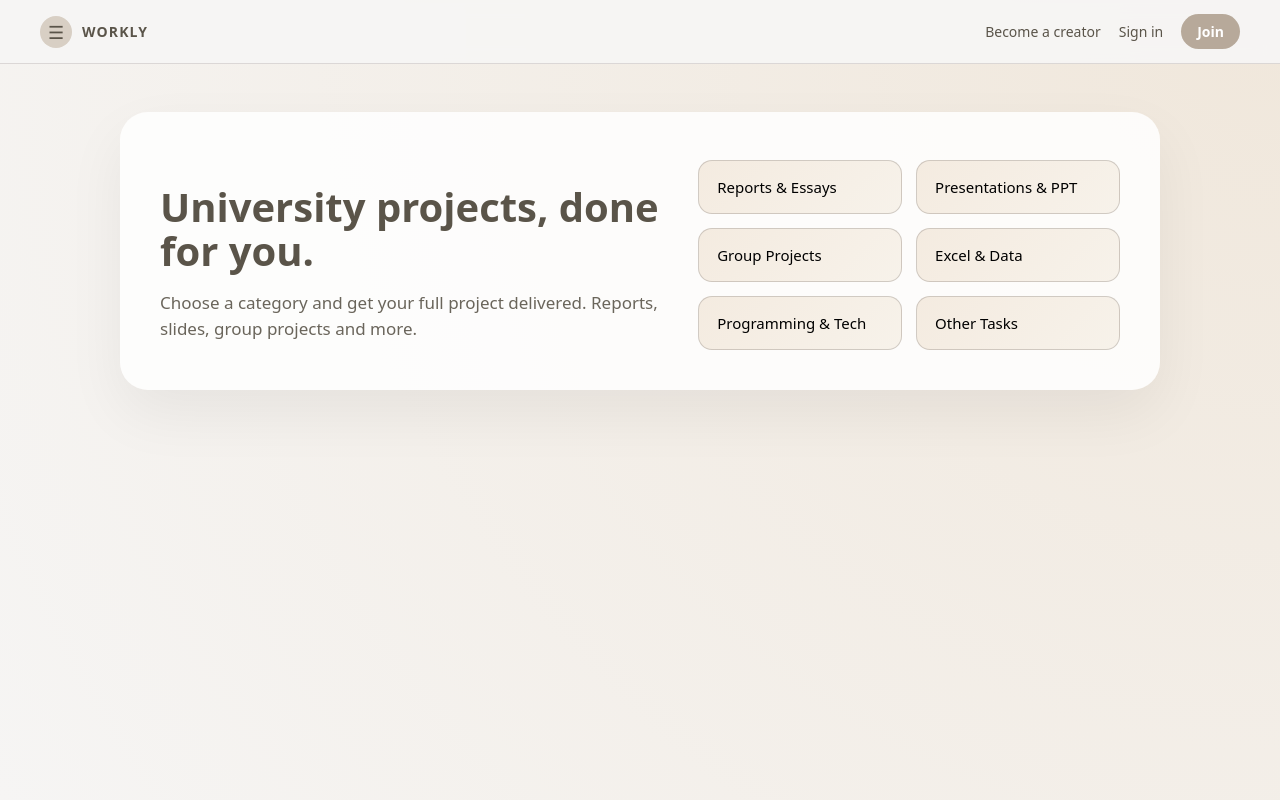
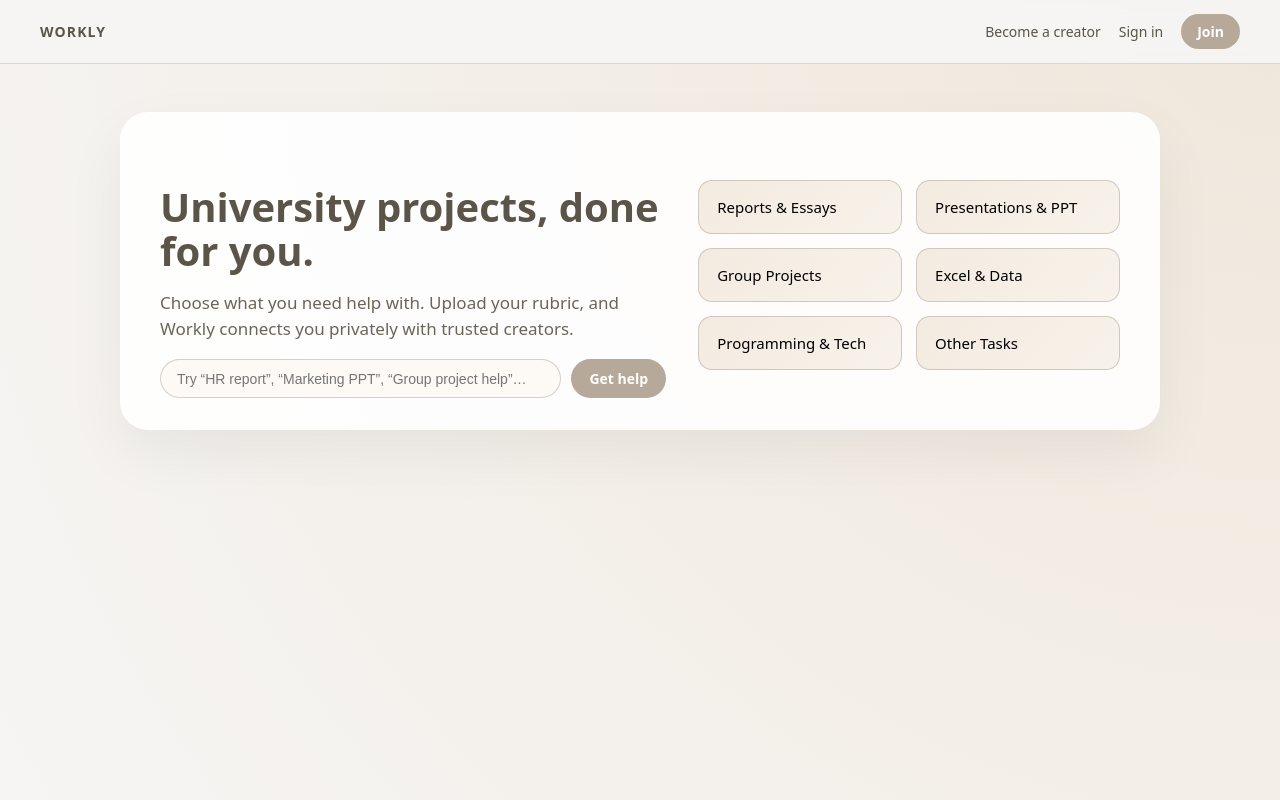
Before and after one commit to SEBRAHEIM/workly-landing, a Next.js app: page / in a window 1280 px wide. Built offline with nearby package versions, Linux system fonts and the light colour scheme.

Commit message:
Build mobile-first adaptive landing page for Workly

```diff
--- a/pages/index.js
+++ b/pages/index.js
@@ -1,96 +1,122 @@
 import Head from "next/head";
 import { useState } from "react";
 
+const CATEGORIES = [
+  "Reports & Essays",
+  "Presentations & PPT",
+  "Group Projects",
+  "Excel & Data",
+  "Programming & Tech",
+  "Other Tasks",
+];
+
 export default function HomePage() {
-  const [menuOpen, setMenuOpen] = useState(false);
+  const [mobileMenuOpen, setMobileMenuOpen] = useState(false);
 
   return (
-    <div className="home-root">
+    <div className="wl-root">
       <Head>
         <title>Workly – University projects, done for you.</title>
         <meta
           name="description"
-          content="Upload your university work, choose a category, and let trusted creators handle the full project."
+          content="Upload your university work, choose a category, and let trusted creators deliver the full project."
         />
       </Head>
 
-      <header className="home-header">
-        <div className="home-header-left">
+      {/* HEADER */}
+      <header className="wl-header">
+        <div className="wl-header-left">
           <button
-            className="home-hamburger"
-            onClick={() => setMenuOpen(!menuOpen)}
+            className="wl-hamburger wl-only-mobile"
+            onClick={() => setMobileMenuOpen(!mobileMenuOpen)}
             aria-label="Open menu"
           >
             ☰
           </button>
-          <span className="home-logo">Workly</span>
+          <span className="wl-logo">Workly</span>
         </div>
 
-        <nav className="home-nav-actions">
-          <a href="/become-creator" className="home-nav-link">
+        <nav className="wl-header-right">
+          <a href="/become-creator" className="wl-nav-link">
             Become a creator
           </a>
-          <a href="/login" className="home-nav-link">
+          <a href="/login" className="wl-nav-link">
             Sign in
           </a>
-          <a href="/signup" className="home-nav-cta">
+          <a href="/signup" className="wl-nav-cta">
             Join
           </a>
         </nav>
       </header>
 
-      {menuOpen && (
-        <aside className="home-sidepanel">
-          <div className="home-sidepanel-inner">
-            <p className="home-side-label">General</p>
-            <a href="/" className="home-side-item">
+      {/* MOBILE SIDE PANEL */}
+      {mobileMenuOpen && (
+        <aside className="wl-sidepanel wl-only-mobile">
+          <div className="wl-sidepanel-inner">
+            <p className="wl-side-label">General</p>
+            <a href="/" className="wl-side-item">
               Home
             </a>
-            <a href="#" className="home-side-item">
+            <a href="#" className="wl-side-item">
               Languages
             </a>
-            <a href="#" className="home-side-item">
+            <a href="#" className="wl-side-item">
               AED
             </a>
           </div>
         </aside>
       )}
 
-      <main className="home-main">
-        {/* Desktop layout */}
-        <section className="home-hero home-desktop">
-          <div className="home-hero-text">
+      {/* MAIN */}
+      <main className="wl-main">
+        {/* DESKTOP LAYOUT */}
+        <section className="wl-desktop-layout">
+          <div className="wl-hero-text">
             <h1>University projects, done for you.</h1>
             <p>
-              Choose a category and get your full project delivered. Reports,
-              slides, group projects and more.
+              Choose what you need help with. Upload your rubric, and Workly
+              connects you privately with trusted creators.
             </p>
+
+            <div className="wl-search-block">
+              <input
+                className="wl-search-input"
+                placeholder="Try “HR report”, “Marketing PPT”, “Group project help”…"
+              />
+              <button className="wl-search-btn">Get help</button>
+            </div>
           </div>
 
-          <div className="home-hero-cards">
-            <button className="home-cat-card">Reports &amp; Essays</button>
-            <button className="home-cat-card">Presentations &amp; PPT</button>
-            <button className="home-cat-card">Group Projects</button>
-            <button className="home-cat-card">Excel &amp; Data</button>
-            <button className="home-cat-card">Programming &amp; Tech</button>
-            <button className="home-cat-card">Other Tasks</button>
+          <div className="wl-hero-categories">
+            {CATEGORIES.map((cat) => (
+              <button key={cat} className="wl-cat-card" type="button">
+                {cat}
+              </button>
+            ))}
           </div>
         </section>
 
-        {/* Mobile layout */}
-        <section className="home-hero home-mobile">
-          <h2 className="home-mobile-title">We’ll take it from here.</h2>
-          <p className="home-mobile-sub">
+        {/* MOBILE LAYOUT */}
+        <section className="wl-mobile-layout">
+          <h2 className="wl-mobile-title">We’ll take it from here.</h2>
+          <p className="wl-mobile-sub">
             Tap what you need help with and we’ll match you with creators.
           </p>
 
-          <div className="home-mobile-chips">
-            <button className="home-chip">Reports &amp; Essays</button>
-            <button className="home-chip">Presentations &amp; PPT</button>
-            <button className="home-chip">Group Projects</button>
-            <button className="home-chip">Excel &amp; Data</button>
-            <button className="home-chip">Programming &amp; Tech</button>
-            <button className="home-chip">Other Tasks</button>
+          <div className="wl-search-block wl-mobile-search">
+            <input
+              className="wl-search-input"
+              placeholder="What do you need help with?"
+            />
+            <button className="wl-search-btn">Start</button>
+          </div>
+
+          <div className="wl-mobile-chips">
+            {CATEGORIES.map((cat) => (
+              <button key={cat} className="wl-chip" type="button">
+                {cat}
+              </button>
+            ))}
           </div>
         </section>
       </main>
--- a/styles/globals.css
+++ b/styles/globals.css
@@ -2109,3 +2109,285 @@ button {
     display: none;
   }
 }
+
+/* === Workly Sandstone landing === */
+
+:root {
+  --sand-1: #F6F5F4;
+  --sand-2: #D8CFC4;
+  --sand-3: #B7A99A;
+  --sand-4: #8A817C;
+  --sand-5: #5A5449;
+}
+
+.wl-root {
+  min-height: 100vh;
+  background: radial-gradient(circle at top right, #f0e7db, var(--sand-1));
+  color: var(--sand-5);
+  font-family: system-ui, -apple-system, BlinkMacSystemFont, "SF Pro Text",
+    "Helvetica Neue", Arial, sans-serif;
+}
+
+/* HEADER */
+
+.wl-header {
+  position: sticky;
+  top: 0;
+  z-index: 30;
+  display: flex;
+  align-items: center;
+  justify-content: space-between;
+  padding: 14px 40px;
+  background: rgba(246, 245, 244, 0.96);
+  backdrop-filter: blur(10px);
+  border-bottom: 1px solid rgba(138, 129, 124, 0.25);
+}
+
+.wl-header-left {
+  display: flex;
+  align-items: center;
+  gap: 10px;
+}
+
+.wl-logo {
+  font-weight: 700;
+  letter-spacing: 0.08em;
+  font-size: 14px;
+  text-transform: uppercase;
+}
+
+.wl-hamburger {
+  border: none;
+  background: var(--sand-2);
+  width: 32px;
+  height: 32px;
+  border-radius: 999px;
+  display: inline-flex;
+  align-items: center;
+  justify-content: center;
+  font-size: 18px;
+  color: var(--sand-5);
+  cursor: pointer;
+}
+
+.wl-header-right {
+  display: flex;
+  align-items: center;
+  gap: 18px;
+  font-size: 14px;
+}
+
+.wl-nav-link {
+  text-decoration: none;
+  color: var(--sand-5);
+}
+
+.wl-nav-link:hover {
+  text-decoration: underline;
+}
+
+.wl-nav-cta {
+  padding: 8px 16px;
+  border-radius: 999px;
+  background: var(--sand-3);
+  color: #ffffff;
+  text-decoration: none;
+  font-weight: 600;
+}
+
+/* SIDE PANEL (MOBILE) */
+
+.wl-sidepanel {
+  position: fixed;
+  top: 64px;
+  left: 16px;
+  z-index: 25;
+}
+
+.wl-sidepanel-inner {
+  width: 220px;
+  padding: 16px 18px;
+  border-radius: 16px;
+  background: #f2e6d6;
+  box-shadow: 0 18px 45px rgba(0, 0, 0, 0.18);
+  border: 1px solid rgba(90, 84, 73, 0.18);
+}
+
+.wl-side-label {
+  font-size: 12px;
+  text-transform: uppercase;
+  letter-spacing: 0.14em;
+  color: rgba(90, 84, 73, 0.7);
+  margin-bottom: 10px;
+}
+
+.wl-side-item {
+  display: block;
+  padding: 6px 0;
+  font-size: 14px;
+  color: var(--sand-5);
+  text-decoration: none;
+}
+
+/* MAIN LAYOUT */
+
+.wl-main {
+  max-width: 1120px;
+  margin: 0 auto;
+  padding: 48px 40px 72px;
+}
+
+/* Desktop hero */
+
+.wl-desktop-layout {
+  display: grid;
+  grid-template-columns: minmax(0, 1.2fr) minmax(0, 1fr);
+  gap: 32px;
+  align-items: center;
+  border-radius: 28px;
+  background: rgba(255, 255, 255, 0.9);
+  box-shadow: 0 24px 60px rgba(0, 0, 0, 0.06);
+  padding: 40px 40px 32px;
+}
+
+.wl-hero-text h1 {
+  font-size: 40px;
+  line-height: 1.1;
+  margin-bottom: 14px;
+}
+
+.wl-hero-text p {
+  font-size: 17px;
+  line-height: 1.5;
+  color: rgba(90, 84, 73, 0.9);
+}
+
+.wl-search-block {
+  margin-top: 18px;
+  display: flex;
+  gap: 10px;
+}
+
+.wl-search-input {
+  flex: 1;
+  border-radius: 999px;
+  border: 1px solid rgba(138, 129, 124, 0.35);
+  padding: 10px 16px;
+  font-size: 14px;
+  background: #fdfaf6;
+}
+
+.wl-search-btn {
+  border-radius: 999px;
+  border: none;
+  padding: 10px 18px;
+  font-size: 14px;
+  font-weight: 600;
+  background: var(--sand-3);
+  color: #ffffff;
+  cursor: pointer;
+}
+
+.wl-hero-categories {
+  display: grid;
+  grid-template-columns: repeat(2, minmax(0, 1fr));
+  gap: 14px;
+}
+
+.wl-cat-card {
+  padding: 16px 18px;
+  border-radius: 14px;
+  border: 1px solid rgba(138, 129, 124, 0.35);
+  background: linear-gradient(135deg, #f4ebe0, #f7f2ea);
+  font-size: 15px;
+  text-align: left;
+  cursor: pointer;
+}
+
+/* Mobile hero */
+
+.wl-mobile-layout {
+  display: none;
+  border-radius: 24px;
+  background: rgba(255, 255, 255, 0.95);
+  box-shadow: 0 20px 50px rgba(0, 0, 0, 0.06);
+  padding: 24px 18px 22px;
+}
+
+.wl-mobile-title {
+  font-size: 26px;
+  margin-bottom: 8px;
+}
+
+.wl-mobile-sub {
+  font-size: 15px;
+  color: rgba(90, 84, 73, 0.9);
+  margin-bottom: 14px;
+}
+
+.wl-mobile-search {
+  margin-bottom: 16px;
+}
+
+.wl-mobile-chips {
+  display: flex;
+  flex-wrap: wrap;
+  gap: 10px;
+}
+
+.wl-chip {
+  border-radius: 999px;
+  padding: 8px 14px;
+  border: 1px solid rgba(138, 129, 124, 0.4);
+  background: #f7f1e7;
+  font-size: 14px;
+}
+
+/* Helpers */
+
+.wl-only-mobile {
+  display: none;
+}
+
+/* Responsive */
+
+@media (max-width: 760px) {
+  .wl-header {
+    padding: 12px 16px;
+  }
+
+  .wl-header-right {
+    display: none;
+  }
+
+  .wl-only-mobile {
+    display: inline-flex;
+  }
+
+  .wl-main {
+    max-width: 100%;
+    padding: 20px 16px 40px;
+  }
+
+  .wl-desktop-layout {
+    display: none;
+  }
+
+  .wl-mobile-layout {
+    display: block;
+  }
+}
+
+@media (min-width: 761px) {
+  .wl-only-mobile {
+    display: none;
+  }
+
+  .wl-sidepanel {
+    display: none;
+  }
+
+  .wl-mobile-layout {
+    display: none;
+  }
+}
```
